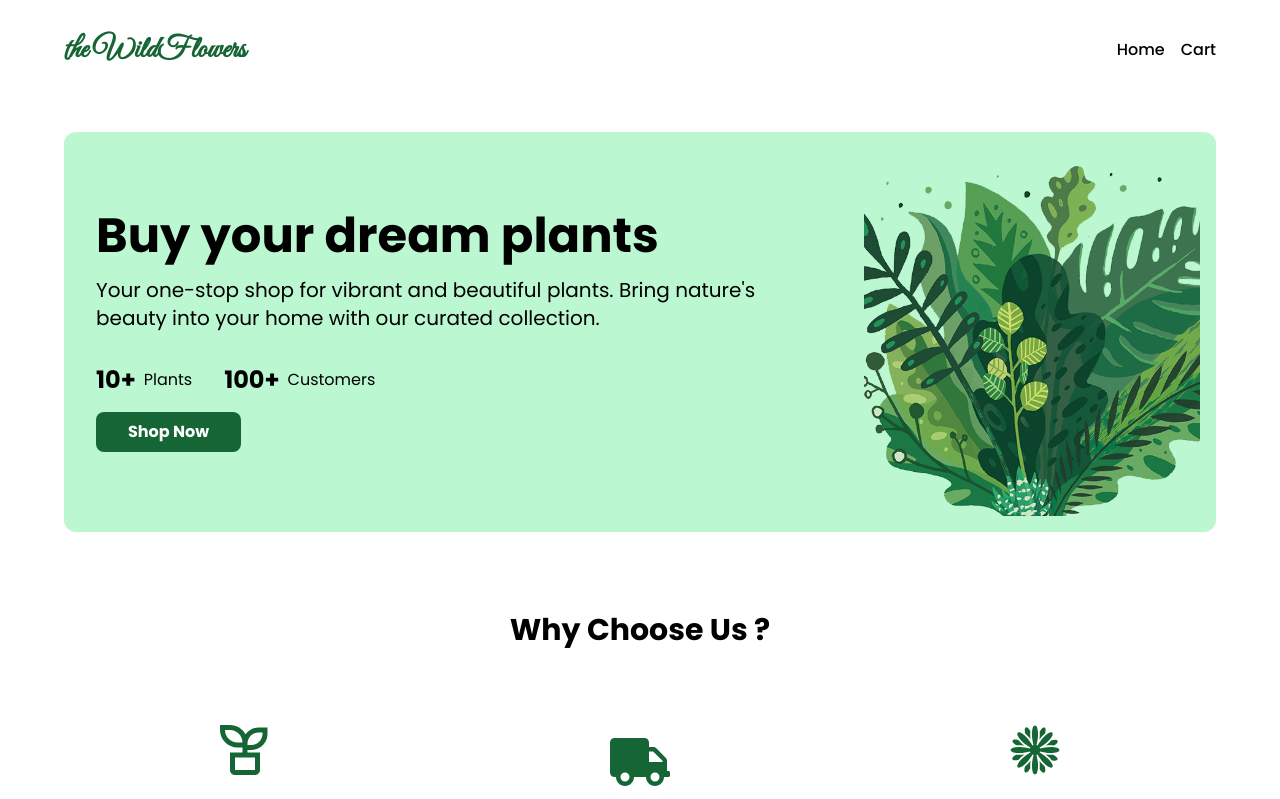
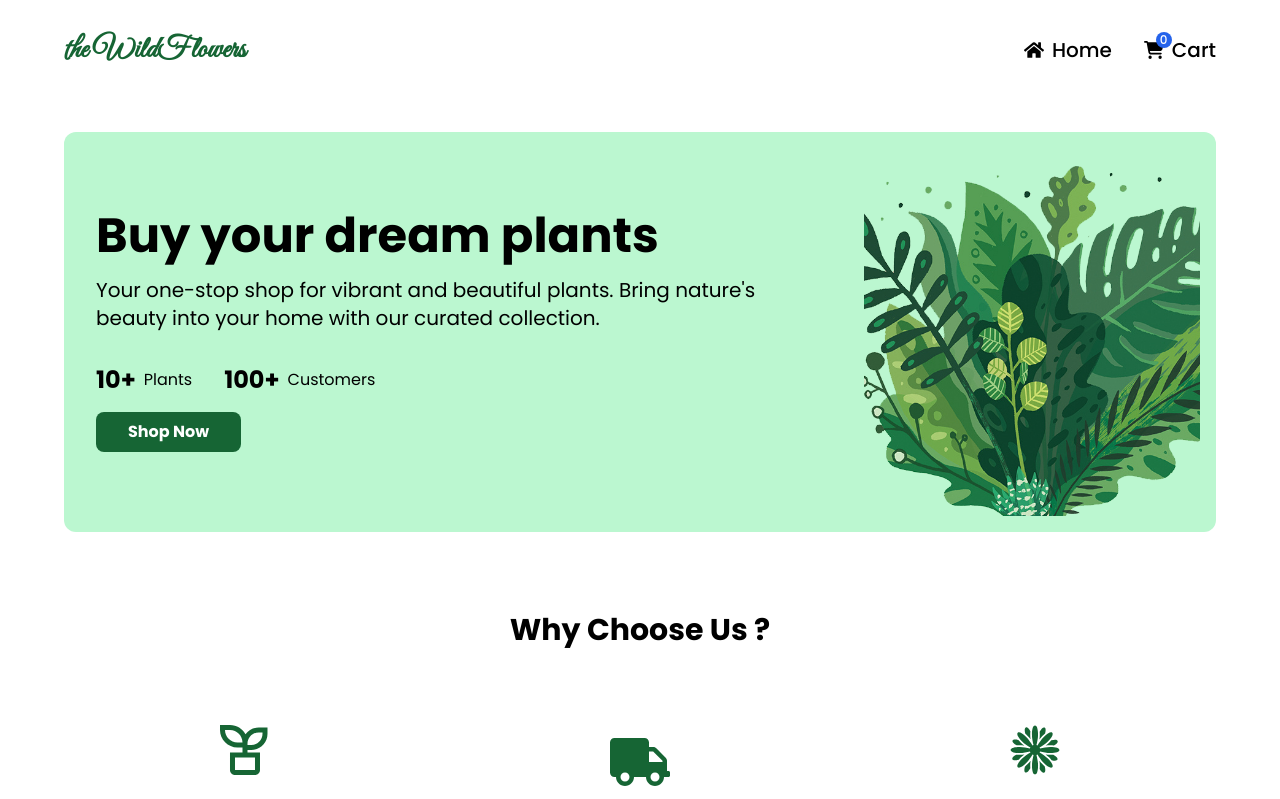
Before and after one commit to Ne0sky/theWildflowers, a React (Vite) app: page / in a window 1280 px wide. Shown: the top 799 px of the page. Built offline with nearby package versions, Linux system fonts and the light colour scheme; no server answers.

Commit message:
add cart counter

```diff
--- a/src/components/Navbar.jsx
+++ b/src/components/Navbar.jsx
@@ -1,15 +1,19 @@
 import React from 'react'
 import { Link } from 'react-router-dom'
+import { FaCartShopping } from "react-icons/fa6";
+import useCartContext from '../hooks/useCartContext';
+import { FaHome } from 'react-icons/fa';
 const Navbar = () => {
+  const { cart } = useCartContext();
   return (
     <div className='w-full flex items-center justify-between font-secondary sticky z-20 bg-white  top-0 px-4 md:px-8 lg:px-16  py-8'>
         <div className='text-3xl font-bold text-green-800 font-logo'>
            <Link to='/'>the WildFlowers</Link>
         </div>
         <div className=''>
-            <ul className='flex gap-4 font-medium'>
-                <li><Link to='/'>Home</Link></li>
-                <li><Link to='/cart' >Cart</Link></li>
+            <ul className='flex gap-8 font-medium'>
+                <li ><Link to='/' className='flex items-center gap-2  text-xl'><FaHome/><p className='hidden md:flex'>Home</p></Link></li>
+                <li ><Link to='/cart' className='flex items-center gap-2  text-xl relative' ><FaCartShopping/><span className='absolute text-white text-center rounded-full px-1 py-0 -top-1 text-xs left-3 bg-blue-600'>{cart.items.length}</span><p className='hidden md:flex'>Cart</p></Link></li>
             </ul>
         </div>
     </div>
```
